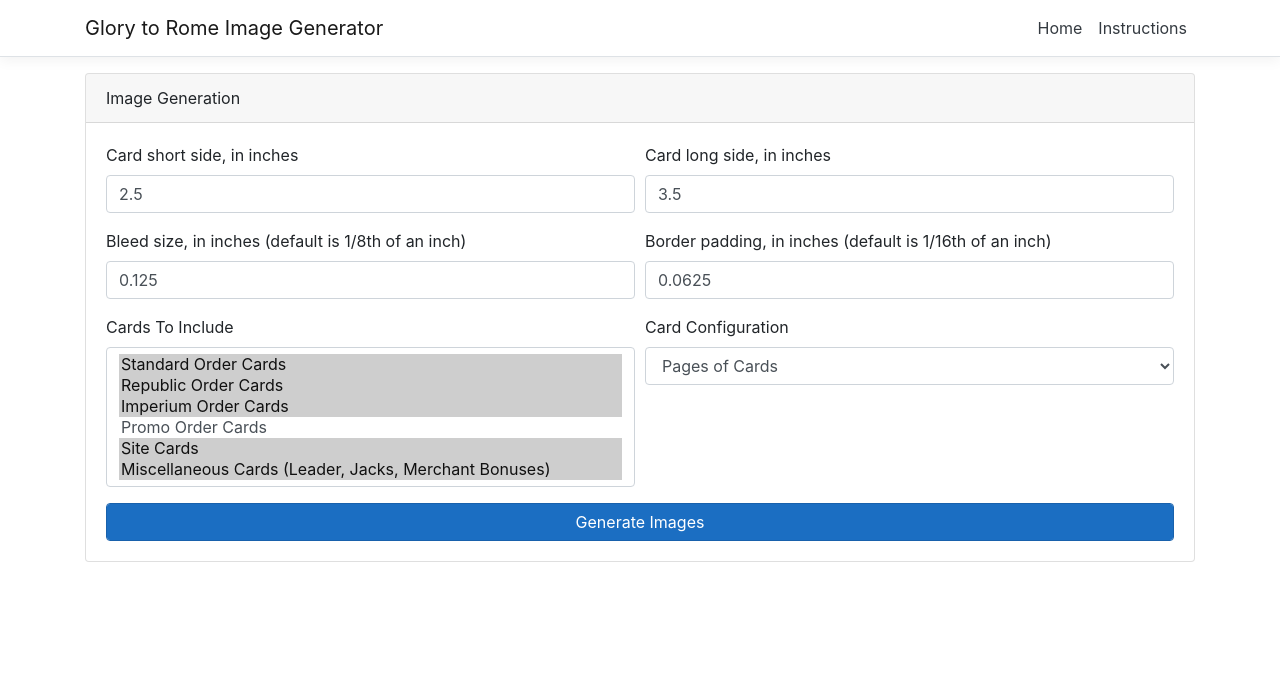
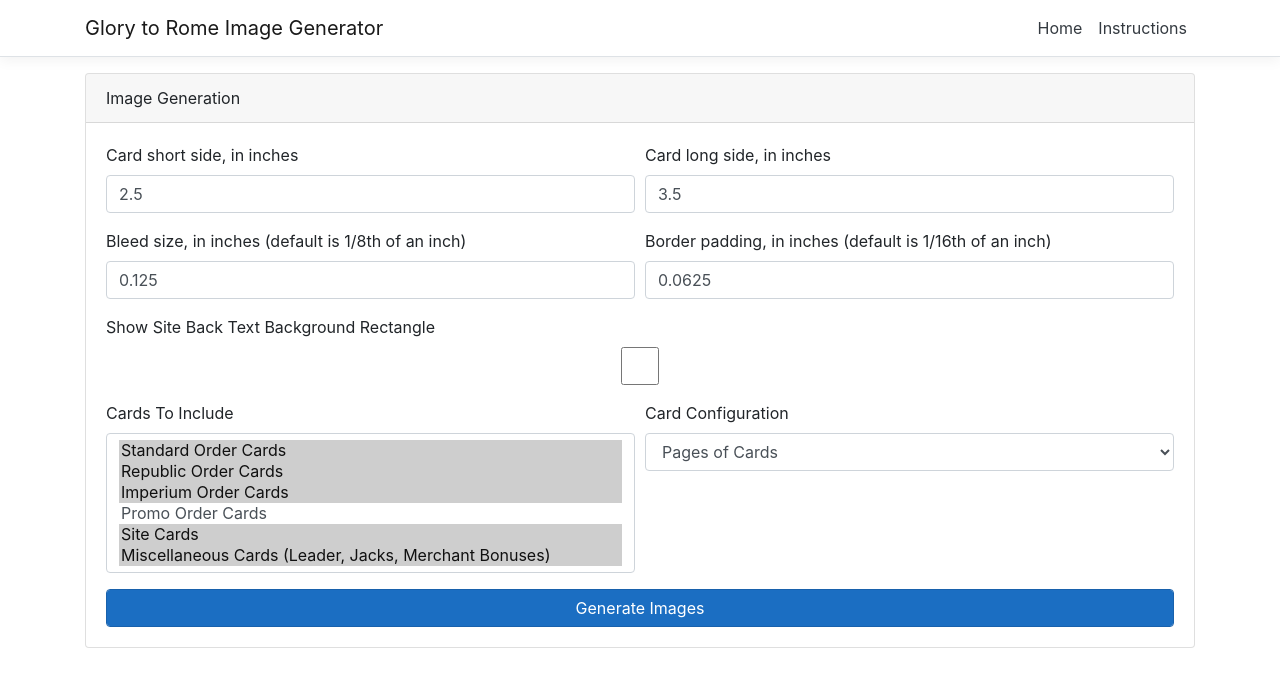
Before and after one commit to ecm85/GtR, a React (Create React App) app in the folder GtR/GtR.Web/ClientApp/: page / in a window 1280 px wide. Shown: the top 684 px of the page. Built offline with nearby package versions, Linux system fonts and the light colour scheme.

Commit message:
Trying out background text behind out of town site text.

```diff
--- a/GtR/GtR.Web/ClientApp/src/components/Home.js
+++ b/GtR/GtR.Web/ClientApp/src/components/Home.js
@@ -11,6 +11,7 @@
             bleedSizeInInches: 0.125,
             borderPaddingInInches: .0625,
             saveConfiguration: 'Page',
+            showSiteBackTextBackground: false,
             cardTypesToInclude: ['StandardOrderCard', 'RepublicOrderCard', 'ImperiumOrderCard', 'SiteCard', 'MiscCard'],
             generating: false,
             error: null,
@@ -30,6 +31,10 @@
     handleBorderPaddingInInchesChange = (event) => {
         this.setState({ borderPaddingInInches: +event.target.value });
     }
+    handleShowSiteBackTextBackground = () => {
+        const { showSiteBackTextBackground } = this.state;
+        this.setState({ showSiteBackTextBackground: !showSiteBackTextBackground });
+    }
     handleSaveConfigurationChange = (event) => {
         this.setState({ saveConfiguration: event.target.value });
     }
@@ -45,7 +50,8 @@
             bleedSizeInInches,
             borderPaddingInInches,
             saveConfiguration,
-            cardTypesToInclude
+            cardTypesToInclude,
+            showSiteBackTextBackground
         } = this.state;
         this.setState({ generating: true, error: null, downloadLink: null });
         const body = JSON.stringify({
@@ -54,7 +60,8 @@
             bleedSizeInInches,
             borderPaddingInInches,
             saveConfiguration,
-            cardTypesToInclude
+            cardTypesToInclude,
+            showSiteBackTextBackground
         });
         try {
             var response = await fetch('Gtr/GenerateImages', {
@@ -82,6 +89,7 @@
             borderPaddingInInches,
             saveConfiguration,
             cardTypesToInclude,
+            showSiteBackTextBackground,
             generating,
             error,
             downloadLink
@@ -132,6 +140,16 @@
                         <div className='form-row'>
                             <div className='col'>
                                 <div className='form-group'>
+                                    <label htmlFor='showSiteBackTextBackground'>
+                                        Show Site Back Text Background Rectangle
+                                    </label>
+                                    <input type='checkbox' id='showSiteBackTextBackground' className='form-control' value={showSiteBackTextBackground} onChange={this.handleShowSiteBackTextBackground} disabled={generating} />
+                                </div>
+                            </div>
+                        </div>
+                        <div className='form-row'>
+                            <div className='col'>
+                                <div className='form-group'>
                                     <label htmlFor='cardTypesToInclude'>
                                         Cards To Include
                                     </label>
--- a/GtR/GtR.Web/ClientApp/src/components/Instructions.js
+++ b/GtR/GtR.Web/ClientApp/src/components/Instructions.js
@@ -40,6 +40,7 @@
                                 <li>Card long side, in inches - This is larger dimension of the cards, in inches. Default value: 3.5</li>
                                 <li>Bleed size, in inches - This is the amount of bleed to include outside the bounds of the card image. Default value: .125</li>
                                 <li>Border padding, in inches (default is 1/16th of an inch) - This is the extra padding -inside the valid printing area- to leave blank. Default value: .0625</li>
+                                <li>Show Site Back Text Background Rectangle - check this if you want to include a white background behind the 'out of town site' text. Default value: false (unchecked)</li>
                                 <li>Cards To Include - You can choose which cards you need. Default value: Everything but promo cards.</li>
                                 <li>Card Configuration - This is the output type, can be 'Pages of Cards' or 'One Image Per Card'. Default value: 'Pages of Cards'</li>
                             </ul>
```
Also changed, not shown: 2 other files (tests, documents, lock files or other folders).
